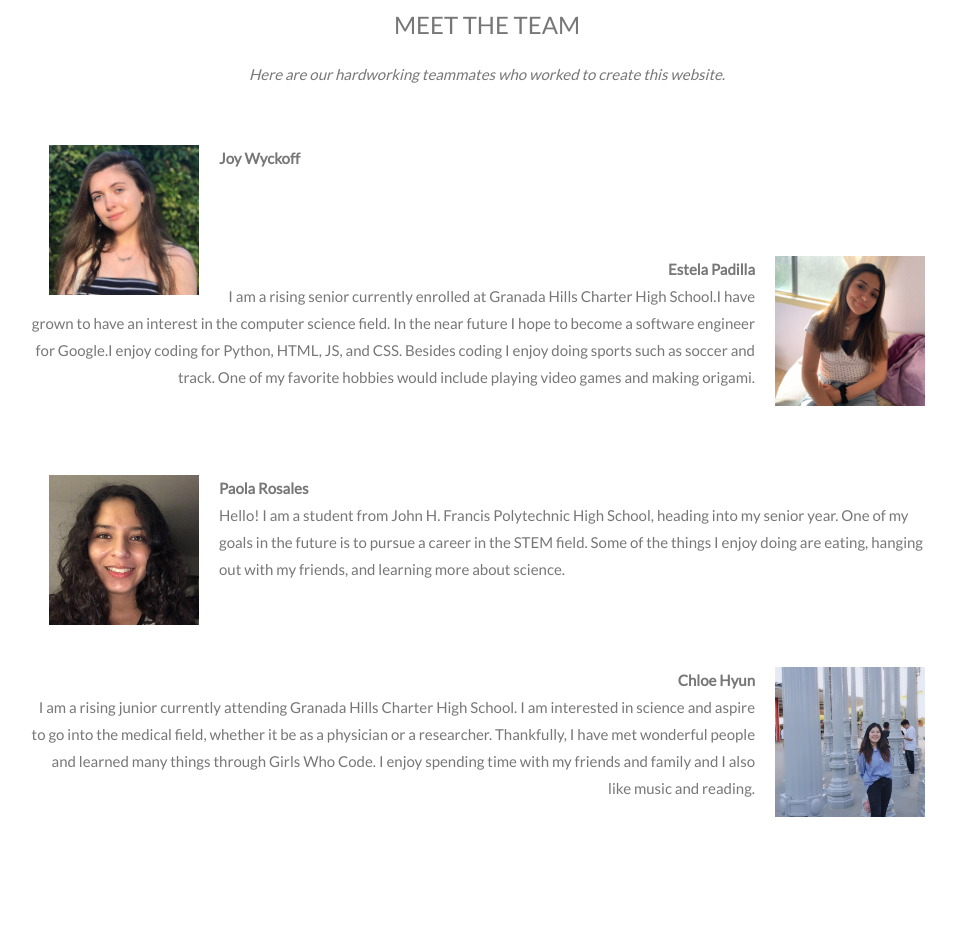
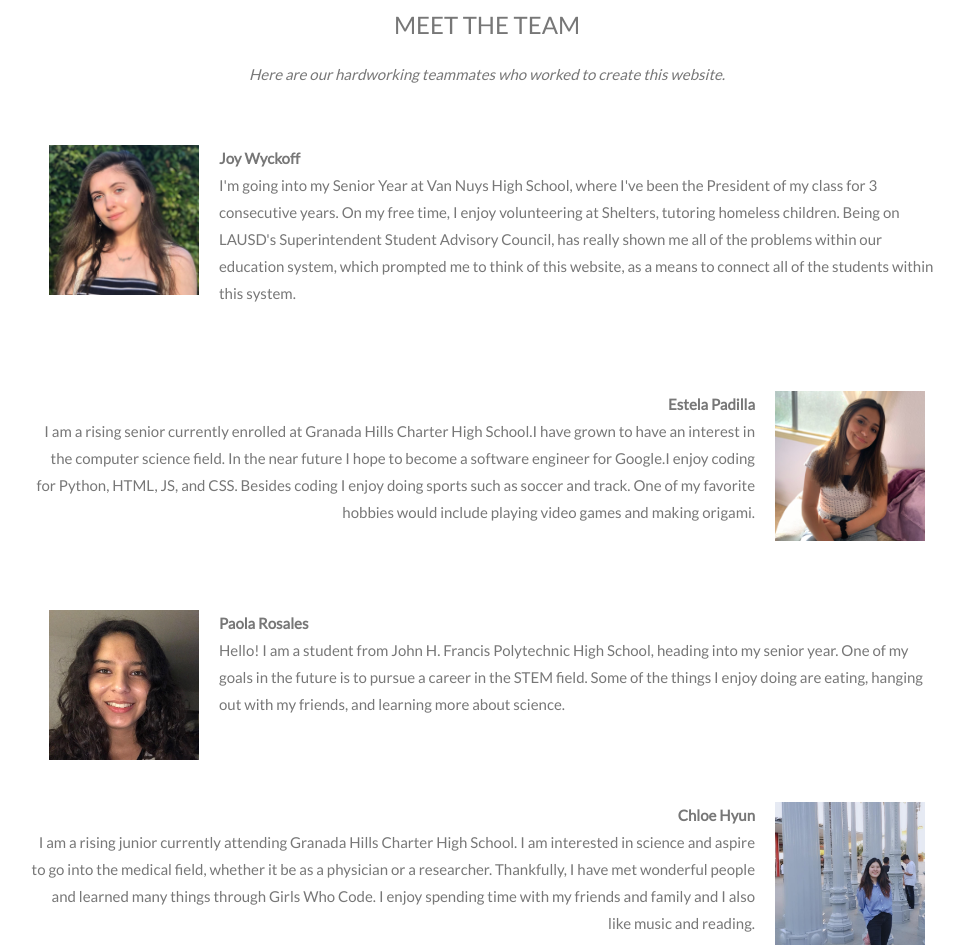
Before and after one commit to chyunha/chyunha.github., a plain HTML site: page index.html in a window 1280 px wide. Shown: the part 1054-1999 px from the top of the page, without its empty margins (153-1117 px from the left). Drawn offline with nearby package versions, Linux system fonts and the light colour scheme.

Commit message:
Update index.html

```diff
--- a/index.html
+++ b/index.html
@@ -189,7 +189,8 @@ body, html {
 <div class="w3-content w3-container w3-padding-64" id="team">
   <h3 class="w3-center">MEET THE TEAM</h3>
   <p class="w3-center"><em>Here are our hardworking teammates who worked to create this website.</em></p><br>
-  <p align="left"><img src="joy2.jpeg" alt="Joy Wyckoff" align="left" width=150px hspace="20"> <b>Joy Wyckoff</b> </p><br><br>
+  <p align="left"><img src="joy2.jpeg" alt="Joy Wyckoff" align="left" width=150px hspace="20"> <b>Joy Wyckoff</b><br>  I'm going into my Senior Year at Van Nuys High School, where I've been the President of my class for 3 consecutive years. On my free time, I enjoy volunteering at Shelters, tutoring homeless children. Being on LAUSD's Superintendent Student Advisory Council, has really shown me all of the problems within our education system, which prompted me to think of this website, as a means to connect all of the students within this system.
+ </p><br><br>
   <p align="right"><img src="stela.jpeg" alt="Estela Padilla" align="right" width=150px hspace="20"> <b>Estela Padilla</b> <br> I am a rising senior currently enrolled at Granada Hills Charter High School.I have grown to have an interest in the computer science field. In the near future I hope to become a software engineer for Google.I enjoy coding for Python, HTML, JS, and CSS. Besides coding I enjoy doing sports such as soccer and track. One of my favorite hobbies would include playing video games and making origami. </p><br><br>
   <p align="left"><img src="paola.jpeg" alt="Paola Rosales" align="left" width=150px hspace="20"> <b>Paola Rosales</b> <br> Hello! I am a student from John H. Francis Polytechnic High School, heading into my senior
 year. One of my goals in the future is to pursue a career in the STEM field. Some of the things I
```
